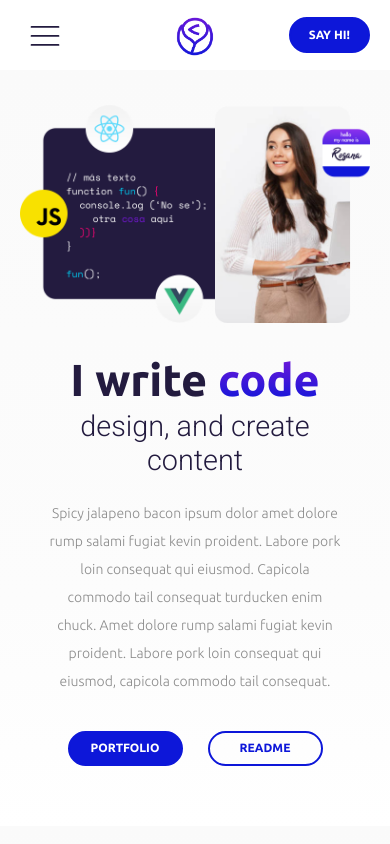
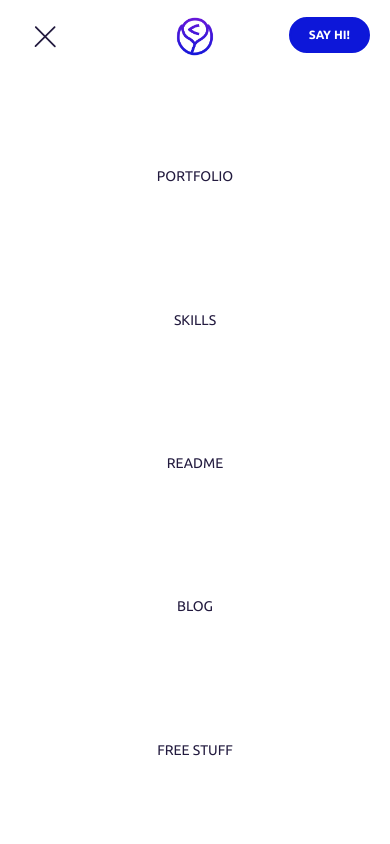
Before and after one commit to rosana-moreno/my-portfolio, a plain HTML site: page index.html in a window 390 px wide. Both pictures are taken after a click on the button 45 px from the left and 35 px from the top of the page. Shown: the top 844 px of the page. Drawn offline with Linux system fonts and the light colour scheme.

Commit message:
hamburger-menu interactive

```diff
--- a/index.html
+++ b/index.html
@@ -14,10 +14,10 @@
         <div class="header__container">
             <div class="header__hamburger-menu-wrapper">
                 <button class="header__hamburger-menu" type="button">
-                    <svg version="1.1" xmlns="http://www.w3.org/2000/svg" xmlns:xlink="http://www.w3.org/1999/xlink" viewBox="0 0 20 20">
-                        <path d="M17.5 6h-15c-0.276 0-0.5-0.224-0.5-0.5s0.224-0.5 0.5-0.5h15c0.276 0 0.5 0.224 0.5 0.5s-0.224 0.5-0.5 0.5z" fill="currentColor"></path>
-                        <path d="M17.5 11h-15c-0.276 0-0.5-0.224-0.5-0.5s0.224-0.5 0.5-0.5h15c0.276 0 0.5 0.224 0.5 0.5s-0.224 0.5-0.5 0.5z" fill="currentColor"></path>
-                        <path d="M17.5 16h-15c-0.276 0-0.5-0.224-0.5-0.5s0.224-0.5 0.5-0.5h15c0.276 0 0.5 0.224 0.5 0.5s-0.224 0.5-0.5 0.5z" fill="currentColor"></path>
+                    <svg class="header__hamburger-menu-svg" version="1.1" xmlns="http://www.w3.org/2000/svg" xmlns:xlink="http://www.w3.org/1999/xlink" viewBox="0 0 20 20">
+                        <path class="header__hamburger-menu-svg-bar-first" d="M17.5 6h-15c-0.276 0-0.5-0.224-0.5-0.5s0.224-0.5 0.5-0.5h15c0.276 0 0.5 0.224 0.5 0.5s-0.224 0.5-0.5 0.5z" fill="currentColor"></path>
+                        <path class="header__hamburger-menu-svg-bar-second" d="M17.5 11h-15c-0.276 0-0.5-0.224-0.5-0.5s0.224-0.5 0.5-0.5h15c0.276 0 0.5 0.224 0.5 0.5s-0.224 0.5-0.5 0.5z" fill="currentColor"></path>
+                        <path class="header__hamburger-menu-svg-bar-last" d="M17.5 16h-15c-0.276 0-0.5-0.224-0.5-0.5s0.224-0.5 0.5-0.5h15c0.276 0 0.5 0.224 0.5 0.5s-0.224 0.5-0.5 0.5z" fill="currentColor"></path>
                     </svg>
                 </button>
             </div>
@@ -633,4 +633,5 @@
 -->
 
 </body>
+<script src="./script.js"></script>
 </html>
--- a/resources/css/styles.css
+++ b/resources/css/styles.css
@@ -669,9 +669,25 @@ header {
     border: none;
 }
 
-.header__hamburger-menu svg {
+
+.header__hamburger-menu-svg {
     width: 100%;
     height: auto;
+    transform-origin: center;
+}
+
+.header__hamburger-menu.active .header__hamburger-menu-svg-bar-second {
+    opacity: 0;
+}
+
+.header__hamburger-menu.active .header__hamburger-menu-svg-bar-first {
+    transform: translate(7px,0px) rotate(45deg);
+    transition: 0.1s;
+}
+
+.header__hamburger-menu.active .header__hamburger-menu-svg-bar-last {
+    transform: translate(-8px,7px) rotate(-45deg);
+    transition: 0.1s;
 }
 
 .header__logo {
@@ -690,14 +706,28 @@ header {
 }
 
 .header__main-nav-items {
-    display: none;
-    justify-content: space-between;
+    position: fixed;
+    left: 0;
+    top: -100%;
+    gap: 0;
+    flex-direction: column;
+    background-color: white;
+    width: 100%;
+    text-align: center;
+    transition: 0.3s;
+}
+
+.header__main-nav-items.active {
+    height: 100%;
+    top: 70px;
+    display: flex;
+    justify-content: space-evenly;
 }
 
 .header__main-nav-item {
-    padding: 0 50px;
     font-family: 'Ubuntu', sans-serif;
     font-weight: 400;
+    transform: translateY(-30px);
 }
 
 .header__main-nav-item a {
@@ -1249,13 +1279,20 @@ header {
     }
 
     .header__main-nav-items {
+        position: relative;
         display: flex;
-        justify-content: space-evenly;
+        flex-direction: row;
+        justify-content: space-around;
+        align-items: center;
+        top: 0;
+        left: 0;
+        background-color: white;
     }
 
     .header__main-nav-item {
         padding-left: 0px;
         padding-right: 0px;
+        transform: translateY(0);
     }
 
     .header__main-nav-item a {
--- a/script.js
+++ b/script.js
@@ -0,0 +1,12 @@
+const hamburgerMenuButton = document.querySelector('.header__hamburger-menu');
+const navMenu = document.querySelector('.header__main-nav-items');
+
+hamburgerMenuButton.addEventListener('click', () => {
+    hamburgerMenuButton.classList.toggle('active');
+    navMenu.classList.toggle('active');
+  });
+
+document.querySelectorAll('.header__main-nav-item-link').forEach(n => n.addEventListener('click', () => {
+    hamburgerMenuButton.classList.remove('active');
+    navMenu.classList.remove('active');
+  }));
```
